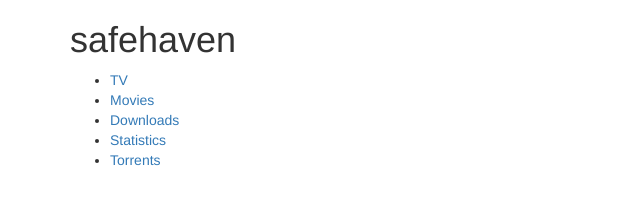
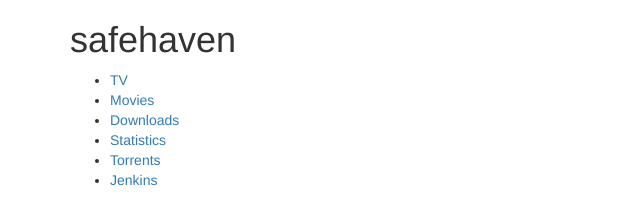
Before and after one commit to aphelion/safehaven, a plain HTML site: page index.html in a window 1280 px wide. Shown: the full height of the page, 0-640 px from the left. Drawn offline with nearby package versions, Linux system fonts and the light colour scheme.

Commit message:
Add link for Jenkins

```diff
--- a/index.html
+++ b/index.html
@@ -28,6 +28,7 @@
     <li><a href="/sabnzbd">Downloads</a></li>
     <li><a href="/stats">Statistics</a></li>
     <li><a href="/transmission">Torrents</a></li>
+    <li><a href="/jenkins">Jenkins</a></li>
 </ul>
 
 <!-- jQuery (necessary for Bootstrap's JavaScript plugins) -->
```
